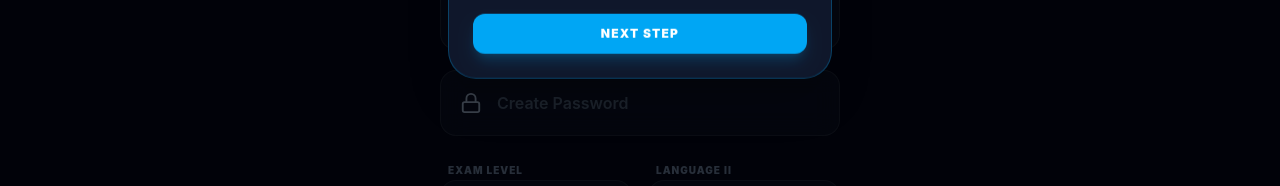
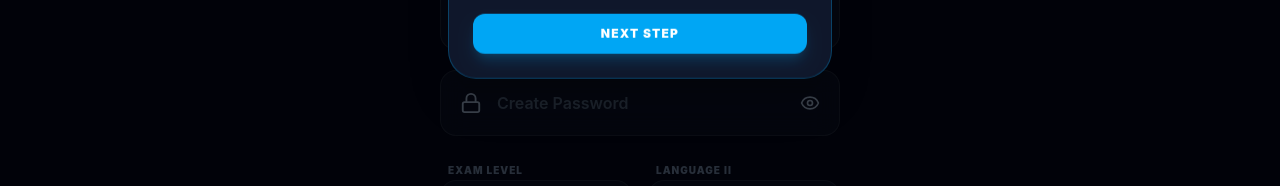
Before and after one commit to sudhanshu0716/TET, a React (Vite) app in the folder client/: page /register in a window 1280 px wide. Shown: the part 431-617 px from the top of the page. Built offline with nearby package versions, Linux system fonts and the light colour scheme; no server answers.

Commit message:
feat: add show/hide password toggle on login and register forms

```diff
--- a/client/src/pages/Login.jsx
+++ b/client/src/pages/Login.jsx
@@ -1,13 +1,14 @@
 import React, { useState } from 'react';
 import { Link, useNavigate } from 'react-router-dom';
 import { motion } from 'framer-motion';
-import { Mail, Lock, ArrowRight, AlertCircle } from 'lucide-react';
+import { Mail, Lock, ArrowRight, AlertCircle, Eye, EyeOff } from 'lucide-react';
 import { useAuth } from '../context/AuthContext';
 
 const Login = () => {
   const [formData, setFormData] = useState({ email: '', password: '' });
   const [error, setError] = useState('');
   const [loading, setLoading] = useState(false);
+  const [showPassword, setShowPassword] = useState(false);
   const { login } = useAuth();
   const navigate = useNavigate();
 
@@ -66,13 +67,20 @@ const Login = () => {
             <Lock size={22} />
           </div>
           <input
-            type="password"
+            type={showPassword ? 'text' : 'password'}
             placeholder="Password"
             required
-            className="glass-input w-full rounded-2xl py-5 pl-14 pr-5 text-[var(--text-primary)] font-semibold placeholder:text-slate-600 focus:ring-4 focus:ring-sky-500/10"
+            className="glass-input w-full rounded-2xl py-5 pl-14 pr-14 text-[var(--text-primary)] font-semibold placeholder:text-slate-600 focus:ring-4 focus:ring-sky-500/10"
             value={formData.password}
             onChange={(e) => setFormData({ ...formData, password: e.target.value })}
           />
+          <button
+            type="button"
+            onClick={() => setShowPassword(!showPassword)}
+            className="absolute right-5 top-1/2 -translate-y-1/2 text-slate-400 hover:text-sky-400 transition-colors z-10"
+          >
+            {showPassword ? <EyeOff size={20} /> : <Eye size={20} />}
+          </button>
         </div>
 
         <button
--- a/client/src/pages/Register.jsx
+++ b/client/src/pages/Register.jsx
@@ -1,7 +1,7 @@
 import React, { useState } from 'react';
 import { Link, useNavigate } from 'react-router-dom';
 import { motion } from 'framer-motion';
-import { Mail, Lock, User, ArrowRight, AlertCircle } from 'lucide-react';
+import { Mail, Lock, User, ArrowRight, AlertCircle, Eye, EyeOff } from 'lucide-react';
 import { useAuth } from '../context/AuthContext';
 
 const Register = () => {
@@ -16,6 +16,7 @@ const Register = () => {
   });
   const [error, setError] = useState('');
   const [loading, setLoading] = useState(false);
+  const [showPassword, setShowPassword] = useState(false);
   const { register } = useAuth();
   const navigate = useNavigate();
 
@@ -84,13 +85,20 @@ const Register = () => {
             <Lock size={22} />
           </div>
           <input
-            type="password"
+            type={showPassword ? 'text' : 'password'}
             placeholder="Create Password"
             required
-            className="glass-input w-full rounded-2xl py-5 pl-14 pr-5 text-[var(--text-primary)] font-semibold placeholder:text-slate-600 focus:ring-4 focus:ring-sky-500/10"
+            className="glass-input w-full rounded-2xl py-5 pl-14 pr-14 text-[var(--text-primary)] font-semibold placeholder:text-slate-600 focus:ring-4 focus:ring-sky-500/10"
             value={formData.password}
             onChange={(e) => setFormData({ ...formData, password: e.target.value })}
           />
+          <button
+            type="button"
+            onClick={() => setShowPassword(!showPassword)}
+            className="absolute right-5 top-1/2 -translate-y-1/2 text-slate-400 hover:text-sky-400 transition-colors z-10"
+          >
+            {showPassword ? <EyeOff size={20} /> : <Eye size={20} />}
+          </button>
         </div>
 
         <div className="grid grid-cols-2 gap-4">
```
